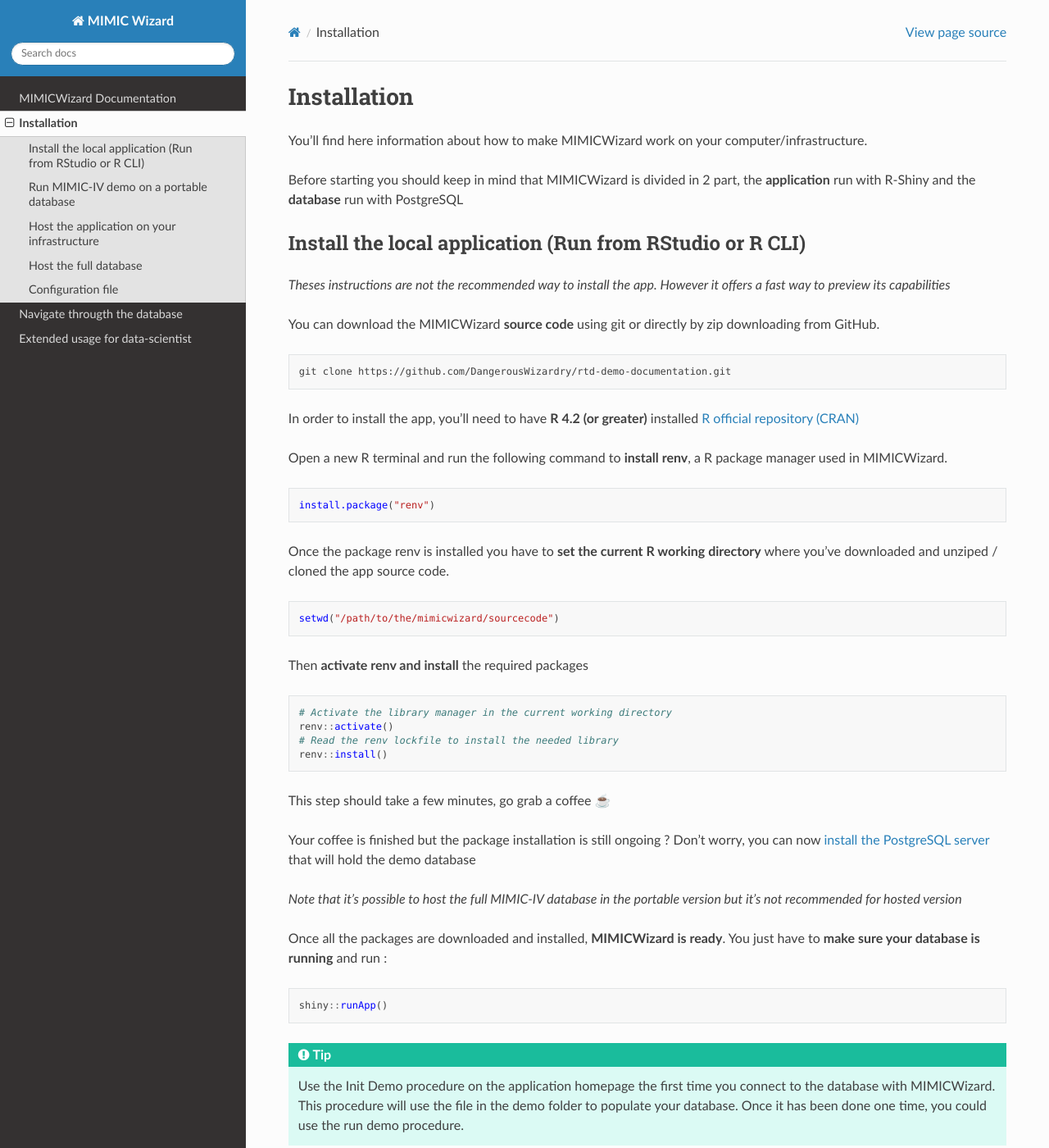
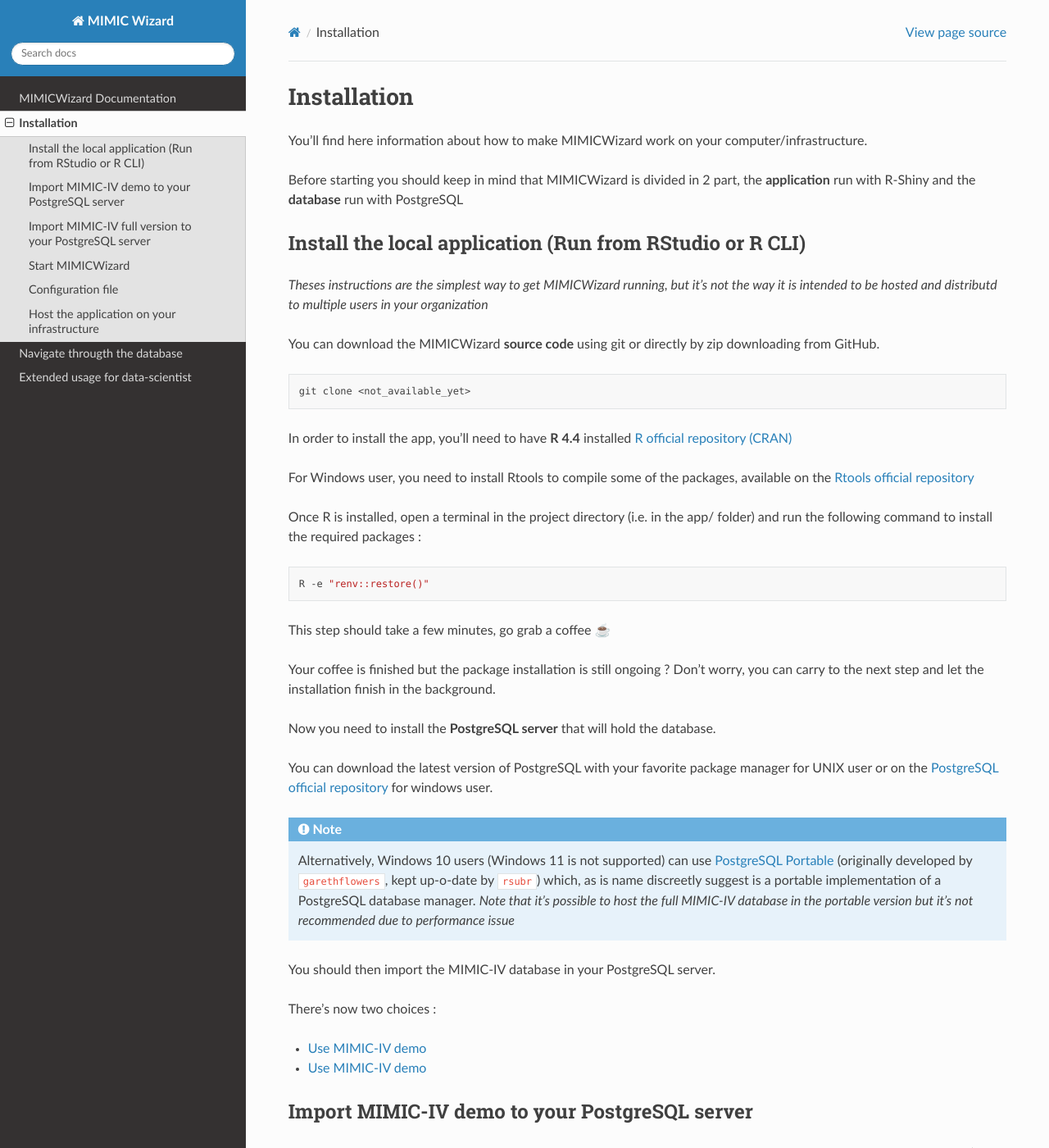
Before and after one commit to LucasDuval/MIMICWizard_Documentation, a Sphinx documentation site: the page built from docs/source/installation.rst, in a window 1280 px wide and 1400 px high. Shown: the whole window at 82% size. Built offline with Sphinx 7.4.7 and the Read the Docs theme 3.1.0, drawn with Linux system fonts in a browser that asks for light colours; pages that are not in the unit, such as notebooks, are missing from menus; some of the changed text lies outside the part shown.

Commit message:
task: edit installation guideline

```diff
--- a/docs/source/index.rst
+++ b/docs/source/index.rst
@@ -21,8 +21,8 @@
 
 **Requirements**
 
-* PostgreSQL Portable v15 (or greater)
-* R version 4.2 (or greater)
+* PostgreSQL v15 (or greater)
+* R version 4.4
 * MIMIC-IV Clinical Database files `demo file <https://physionet.org/content/mimic-iv-demo/>`_ or request a `full access <https://mimic.mit.edu/docs/gettingstarted/>`_
 
 .. warning::
@@ -34,7 +34,7 @@
 
 Changelog
 *********
-
+0.6.4 (2025-03-13) Initial public release
 
 Research and development team
 *****************************
--- a/docs/source/installation.rst
+++ b/docs/source/installation.rst
@@ -7,64 +7,50 @@
 
 Install the local application (Run from RStudio or R CLI)
 *********************************************************
-*Theses instructions are not the recommended way to install the app. However it offers a fast way to preview its capabilities*
+*Theses instructions are the simplest way to get MIMICWizard running, but it's not the way it is intended to be hosted and distributd to multiple users in your organization*
 
 You can download the MIMICWizard **source code** using git or directly by zip downloading from GitHub.
 
 .. code-block:: bash
 
-   git clone https://github.com/DangerousWizardry/rtd-demo-documentation.git
+   git clone <not_available_yet>
 
-In order to install the app, you'll need to have **R 4.2 (or greater)** installed `R official repository (CRAN) <https://cran.r-project.org/mirrors.html>`_
+In order to install the app, you'll need to have **R 4.4** installed `R official repository (CRAN) <https://cran.r-project.org/mirrors.html>`_
 
-Open a new R terminal and run the following command to **install renv**, a R package manager used in MIMICWizard.
+For Windows user, you need to install Rtools to compile some of the packages, available on the `Rtools official repository <https://cran.r-project.org/bin/windows/Rtools/>`_
 
-.. code-block:: r
+Once R is installed, open a terminal in the project directory (i.e. in the app/ folder) and run the following command to install the required packages :
 
-   install.package("renv")
+.. code-block:: bash
 
+   R -e "renv::restore()"
 
-Once the package renv is installed you have to **set the current R working directory** where you've downloaded and unziped / cloned the app source code.
-
-.. code-block:: r
-
-   setwd("/path/to/the/mimicwizard/sourcecode")
-
-Then **activate renv and install** the required packages
-
-.. code-block:: r
-
-   # Activate the library manager in the current working directory
-   renv::activate()
-   # Read the renv lockfile to install the needed library
-   renv::install()
 
 This step should take a few minutes, go grab a coffee ☕
 
-Your coffee is finished but the package installation is still ongoing ? Don't worry, you can now `install the PostgreSQL server <Run MIMIC-IV demo on a portable database_>`_ that will hold the demo database
+Your coffee is finished but the package installation is still ongoing ? Don't worry, you can carry to the next step and let the installation finish in the background.
 
-*Note that it's possible to host the full MIMIC-IV database in the portable version but it's not recommended for hosted version*
+Now you need to install the **PostgreSQL server** that will hold the database.
 
-Once all the packages are downloaded and installed, **MIMICWizard is ready**. You just have to **make sure your database is running** and run :
+You can download the latest version of PostgreSQL with your favorite package manager for UNIX user or on the `PostgreSQL official repository <https://www.postgresql.org/download/>`_ for windows user.
 
-.. code-block:: r
+.. note::
 
-   shiny::runApp()
+   Alternatively, Windows 10 users (Windows 11 is not supported) can use `PostgreSQL Portable <https://github.com/rsubr/postgresql-portable>`_ (originally developed by ``garethflowers``, kept up-o-date by ``rsubr``) which, as is name discreetly suggest is a portable implementation of a PostgreSQL database manager.
+   *Note that it's possible to host the full MIMIC-IV database in the portable version but it's not recommended due to performance issue*
 
-.. tip::
+You should then import the MIMIC-IV database in your PostgreSQL server.
 
-   Use the Init Demo procedure on the application homepage the first time you connect to the database with MIMICWizard. This procedure will use the file in the demo folder to populate your database. Once it has been done one time, you could use the run demo procedure.
+There's now two choices :
 
-If you leave the app and want to run it again, don't forget to **set your working directory to the app directory** before executing ``shiny::runApp()`` and to **run your database**.
+* `Use  MIMIC-IV demo <Import MIMIC-IV demo to your PostgreSQL server_>`_
+
+* `Use  MIMIC-IV demo <Import MIMIC-IV full version to your PostgreSQL server_>`_
 
 
+Import MIMIC-IV demo to your PostgreSQL server
+**********************************************
 
-Run MIMIC-IV demo on a portable database
-****************************************
-.. note::
-   In order to get quick setup database, I recommend using `PostgreSQL Portable <https://github.com/rsubr/postgresql-portable>`_ (originally developed by ``garethflowers``, kept up-o-date by ``rsubr``) which, as is name discreetly suggest is a portable implementation of a PostgreSQL database manager.
-
-* Download `PostgreSQL Portable (v14 or greater) <https://github.com/rsubr/postgresql-portable>`_ via ``git clone`` or a direct download then unzip
 * Download the MIMIC-IV demo database available on the `Physionet Repository - MIMIC-IV Clinical Database demo <https://physionet.org/content/mimic-iv-demo/>`_ (the download button is at the bottom of the page).
 * Unzip the database in the demo folder at the MIMICWizard root repository
 
@@ -85,29 +71,31 @@
 
 If it's the case that's perfect, you just have to run ``PostgreSQLPortable.exe`` before launching the app and that's it, your demo database will be automatically populated on MIMICWizard startup.
 
+.. tip::
 
-Host the application on your infrastructure
-*********************************************************
-You can host MIMICWizard using `Posit Shiny Server <https://posit.co/download/shiny-server/>`_
+   Use the Init Demo procedure on the application homepage the first time you connect to the database with MIMICWizard. This procedure will use the file in the demo folder to populate your database. Once it has been done one time, you could use the run demo procedure.
 
-They provide a detailed documentation about how to deploy a Shiny Application in their `Administrator Guide <https://docs.posit.co/shiny-server/>`_
-The combination of the current page and the Posit documentation should be sufficient to deploy MIMICWizard considering your infrastructure modalities.
-
-
-.. danger:: MIMICWizard has not been build to be injection-free and without vunerabilities. As a result, **I strongly discourage to distribute this app on a public infrastructure.**
-
-   Also, I recommend to give **read-only rights to the database user** you're using in the app **on MIMIC-IV Data**.
-   Note that database user should have writing right on public schema as its mandatory for app content to work as intented.
-
-Host the full database
-*************************
+Import MIMIC-IV full version to your PostgreSQL server
+******************************************************
 In order to host the full database, please follow the guide edited by the Physionet repository : `Buid MIMIC (from mimic-code) <https://github.com/MIT-LCP/mimic-code/tree/main/mimic-iv/buildmimic/postgres>`_.
 
 The application also need extra derived table provided by MIT-LCP. The installation procedure is available in the `Concepts Postgres (from mimic-code) <https://github.com/MIT-LCP/mimic-code/tree/main/mimic-iv/concepts_postgres>`_ folder.
 
-Once you've installed the complete MIMIC-IV database, you need to install the internal data table needed by MIMICWizard. Install the using the script available `here <assets/mimicwizard_internal_init.sql>`_
+Start MIMICWizard
+******************
+
+Once you've installed the atabase, you need to install the internal data table needed by MIMICWizard. Install the using the script available `here <assets/mimicwizard_internal_init.sql>`_
 
 Now you're database is ready to work with MIMICWizard, configure the correct authentification parameters in the configuration file (details below) to make the final link between database and application.
+
+Once all the packages are downloaded and installed, database is loaded, and `configuration file <Configuration file_>`_ configured, **MIMICWizard is ready**.
+
+**Make sure your database is running**, cd to the app directory and run :
+
+.. code-block:: bash
+
+   R -e "shiny::runApp()"
+
 
 Configuration file
 *************************
@@ -147,3 +135,17 @@
 | **DEMO_USER**,       |                                           |                                                                                                                                                                  |
 | **DEMO_PASSWORD**    |                                           |                                                                                                                                                                  |
 +----------------------+-------------------------------------------+------------------------------------------------------------------------------------------------------------------------------------------------------------------+
+
+
+Host the application on your infrastructure
+*********************************************************
+You can host MIMICWizard using `Posit Shiny Server <https://posit.co/download/shiny-server/>`_
+
+They provide a detailed documentation about how to deploy a Shiny Application in their `Administrator Guide <https://docs.posit.co/shiny-server/>`_
+The combination of the current page and the Posit documentation should be sufficient to deploy MIMICWizard considering your infrastructure modalities.
+
+
+.. danger:: MIMICWizard has not been build to be injection-free and without vunerabilities. As a result, **I strongly discourage to distribute this app on a public infrastructure.**
+
+   Also, I recommend to give **read-only rights to the database user** you're using in the app **on MIMIC-IV Data**.
+   Note that database user should have writing right on public schema as its mandatory for app content to work as intented.
```
